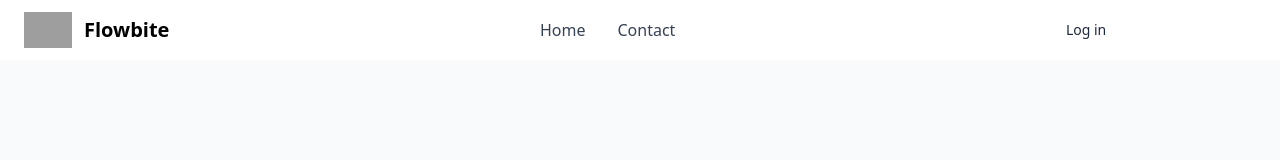
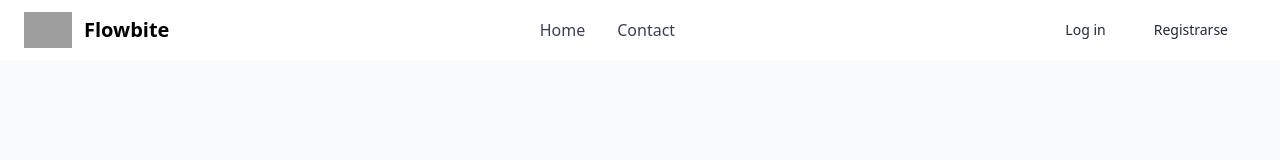
Before and after one commit to Pinto324/sie-ayd-frontend, an Angular app: page /login in a window 1280 px wide. Shown: the top 160 px of the page. Built offline with nearby package versions, Linux system fonts and the light colour scheme; grey boxes are pictures that could not be loaded.

Commit message:
fix(navbar): button style

```diff
--- a/src/app/components/shared/navbar/navbar.html
+++ b/src/app/components/shared/navbar/navbar.html
@@ -8,7 +8,7 @@
             <div class="flex items-center lg:order-2">
                 @if (!isLoggedIn) {
                 <a [routerLink]="['/login']" class="text-gray-800 dark:text-white hover:bg-gray-50 focus:ring-4 focus:ring-gray-300 font-medium rounded-lg text-sm px-4 lg:px-5 py-2 lg:py-2.5 mr-2 dark:hover:bg-gray-700 focus:outline-none dark:focus:ring-gray-800">Log in</a>
-                <a href="#" class="text-white bg-primary-700 hover:bg-primary-800 focus:ring-4 focus:ring-primary-300 font-medium rounded-lg text-sm px-4 lg:px-5 py-2 lg:py-2.5 mr-2 dark:bg-primary-600 dark:hover:bg-primary-700 focus:outline-none dark:focus:ring-primary-800">Get started</a>
+                <a href="#" class="text-gray-800 dark:text-white hover:bg-gray-50 focus:ring-4 focus:ring-gray-300 font-medium rounded-lg text-sm px-4 lg:px-5 py-2 lg:py-2.5 mr-2 dark:hover:bg-gray-700 focus:outline-none dark:focus:ring-gray-800">Registrarse</a>
                 <button data-collapse-toggle="mobile-menu-2" type="button" class="inline-flex items-center p-2 ml-1 text-sm text-gray-500 rounded-lg lg:hidden hover:bg-gray-100 focus:outline-none focus:ring-2 focus:ring-gray-200 dark:text-gray-400 dark:hover:bg-gray-700 dark:focus:ring-gray-600" aria-controls="mobile-menu-2" aria-expanded="false">
                     <span class="sr-only">Open main menu</span>
                     <svg class="w-6 h-6" fill="currentColor" viewBox="0 0 20 20" xmlns="http://www.w3.org/2000/svg"><path fill-rule="evenodd" d="M3 5a1 1 0 011-1h12a1 1 0 110 2H4a1 1 0 01-1-1zM3 10a1 1 0 011-1h12a1 1 0 110 2H4a1 1 0 01-1-1zM3 15a1 1 0 011-1h12a1 1 0 110 2H4a1 1 0 01-1-1z" clip-rule="evenodd"></path></svg>
```
